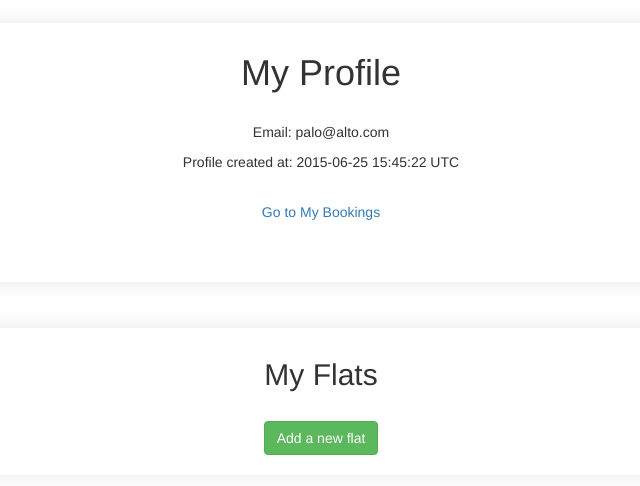
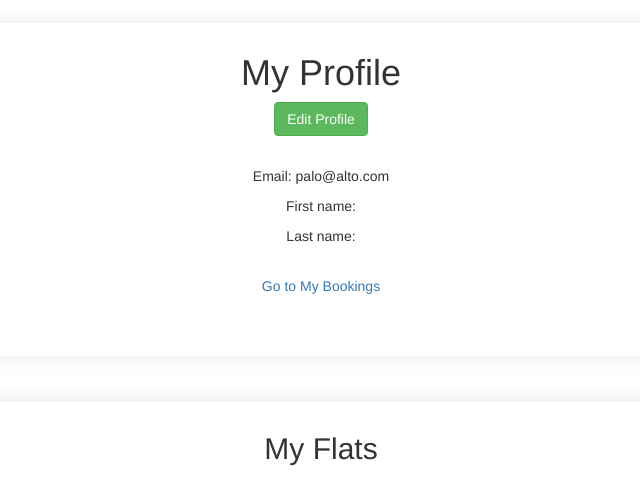
Before and after one commit to mariongj/tamadi, a Rails app: page /flats/my_flats in a window 1280 px wide. Shown: the part 73-559 px from the top of the page, without its empty margins (319-959 px from the left). Run offline with Rails 7, Linux system fonts and the light colour scheme; a user stored in the database is signed in; grey boxes labelled with a size stand in for pictures from a placeholder-image service; style sheets or scripts are compiled from the project's sources; parts of the project's set-up code (start-up, migrations or seed data) failed here and were passed over; some libraries are stand-ins or nearby versions.

Commit message:
editing profile possible

```diff
--- a/app/controllers/application_controller.rb
+++ b/app/controllers/application_controller.rb
@@ -8,7 +8,7 @@
   protected
 
   def configure_permitted_parameters
-    devise_parameter_sanitizer.for(:sign_up) { |u| u.permit( :email, :password, :password_confirmation, :name, :description, :picture) }
-    devise_parameter_sanitizer.for(:account_update) { |u| u.permit(:email, :password, :password_confirmation, :current_password, :name, :description, :picture) }
+    devise_parameter_sanitizer.for(:sign_up) { |u| u.permit( :email, :password, :password_confirmation, :first_name, :last_name, :description, :picture) }
+    devise_parameter_sanitizer.for(:account_update) { |u| u.permit(:email, :password, :password_confirmation, :current_password, :first_name, :last_name, :name, :description, :picture) }
   end
 end
--- a/app/controllers/registration_controller.rb
+++ /dev/null
@@ -1,3 +0,0 @@
-class RegistrationsController < Devise::RegistrationsController
-
-end
--- a/app/views/devise/registrations/new.html.erb
+++ b/app/views/devise/registrations/new.html.erb
@@ -7,6 +7,8 @@
         <%= f.error_notification %>
 
         <%= f.input :email, required: true, autofocus: true %>
+        <%= f.input :first_name, required: true, autofocus: true %>
+        <%= f.input :last_name, required: true, autofocus: true %>
         <%= f.input :password, required: true, hint: ("#{@minimum_password_length} characters minimum" if @validatable) %>
         <%= f.input :password_confirmation, required: true %>
         <%= f.input :picture %>
--- a/app/views/flats/my_flats.html.erb
+++ b/app/views/flats/my_flats.html.erb
@@ -1,10 +1,12 @@
 <div class="container">
     <div class= "white_card">
       <h1>My Profile</h1>
+      <p><%= link_to "Edit Profile", edit_user_registration_path, class: "btn btn-success" %></p>
   <br>
 
       <p>Email: <%= current_user.email %></p>
-      <p>Profile created at: <%= current_user.created_at %></p>
+      <p>First name: <%= current_user.first_name %></p>
+      <p>Last name: <%= current_user.last_name %></p>
       <br>
       <p><%= link_to "Go to My Bookings", bookings_path %></p>
 
--- a/config/routes.rb
+++ b/config/routes.rb
@@ -1,7 +1,7 @@
 Rails.application.routes.draw do
   root to: "pages#home"
 
-  devise_for :users, controllers: { omniauth_callbacks: 'users/omniauth_callbacks', registrations: 'registrations' }
+  devise_for :users, controllers: { omniauth_callbacks: 'users/omniauth_callbacks' }
 
   resources :flats do
     collection do
```
